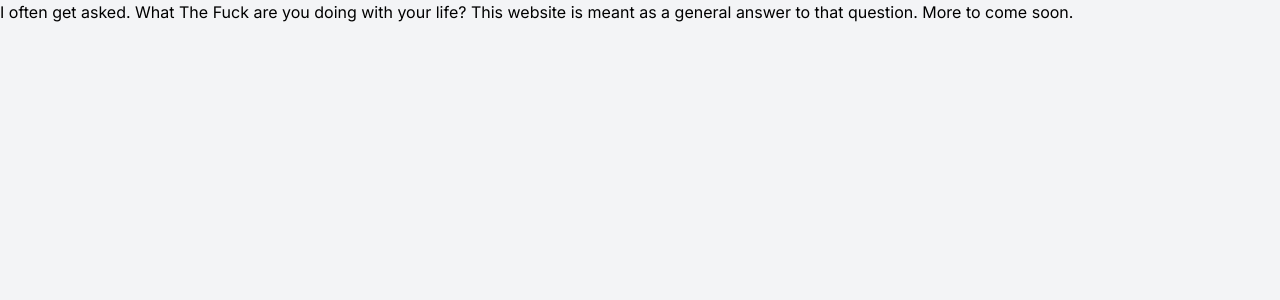
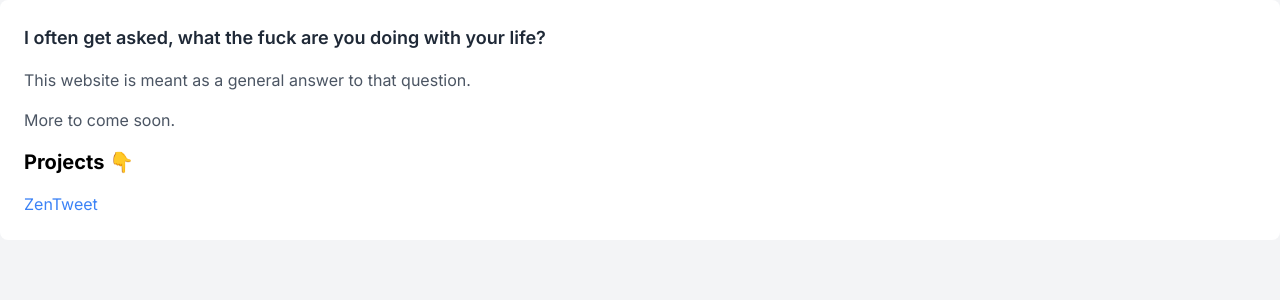
Before and after one commit to tigran-iii/personal-website, a Next.js app: page / in a window 1280 px wide. Shown: the top 300 px of the page. Built offline with nearby package versions, Linux system fonts and the light colour scheme.

Commit message:
update main page + title

```diff
--- a/app/layout.tsx
+++ b/app/layout.tsx
@@ -5,8 +5,8 @@ import "./globals.css";
 const inter = Inter({ subsets: ["latin"] });
 
 export const metadata: Metadata = {
-  title: "Create Next App",
-  description: "Generated by create next app",
+  title: "wtf?",
+  description: "what the fuck are you doing with your life, Tigran? idk, but something cool.",
 };
 
 export default function RootLayout({
--- a/app/page.tsx
+++ b/app/page.tsx
@@ -1,14 +1,22 @@
-import Image from "next/image";
+import Link from 'next/link';
 
 export default function Home() {
   return (
     <main>
-      <div>
-        I often get asked. What The Fuck are you doing with your life?
-
-        This website is meant as a general answer to that question.
-
-        More to come soon.
+      <div className="p-6 bg-white rounded-lg">
+        <p className="mb-4 text-lg font-semibold text-gray-800">
+          I often get asked, what the fuck are you doing with your life?
+        </p>
+        <p className="mb-4 text-gray-600">
+          This website is meant as a general answer to that question.
+        </p>
+        <p className="mb-4 text-gray-600">
+          More to come soon.
+        </p>
+        <h2 className="mb-4 text-xl font-bold">Projects 👇</h2>
+        <Link href="/projects/zentweet" className="text-blue-500 hover:underline">
+          ZenTweet
+        </Link>
       </div>
     </main>
   );
```
